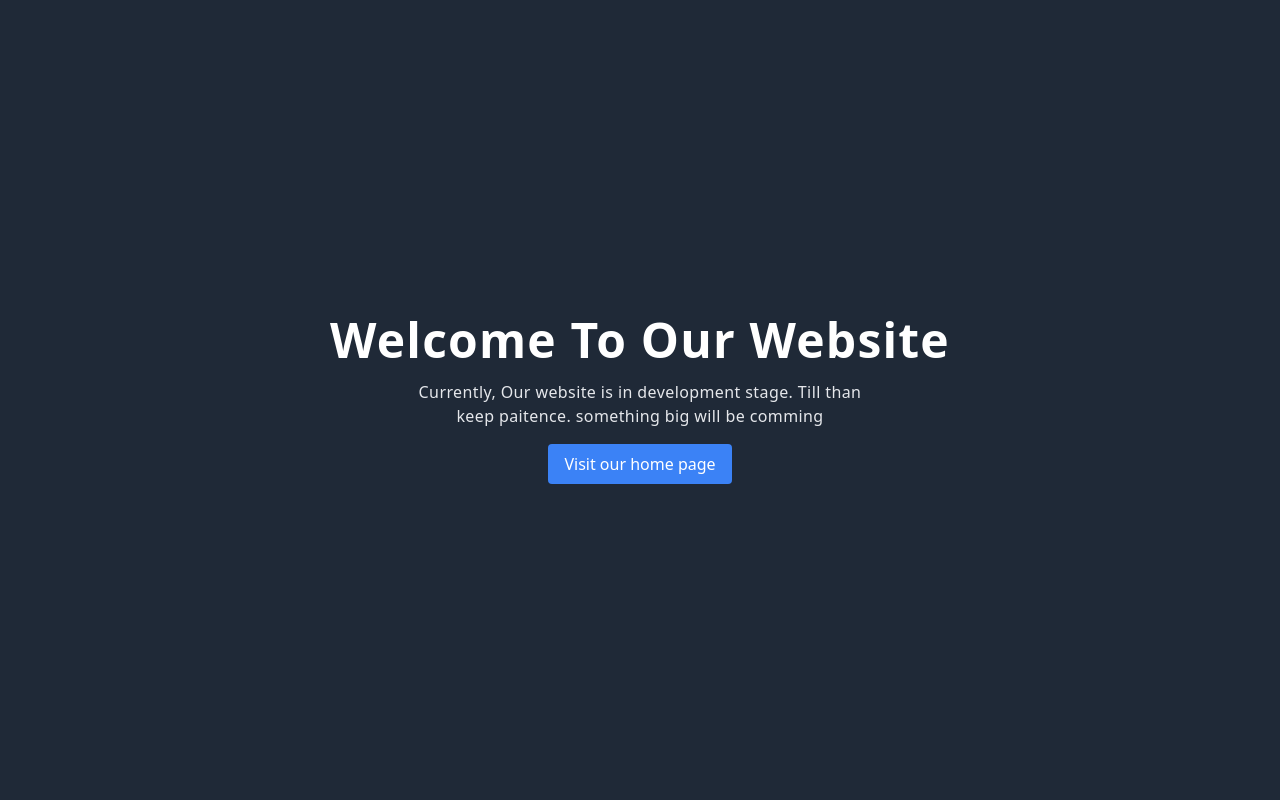
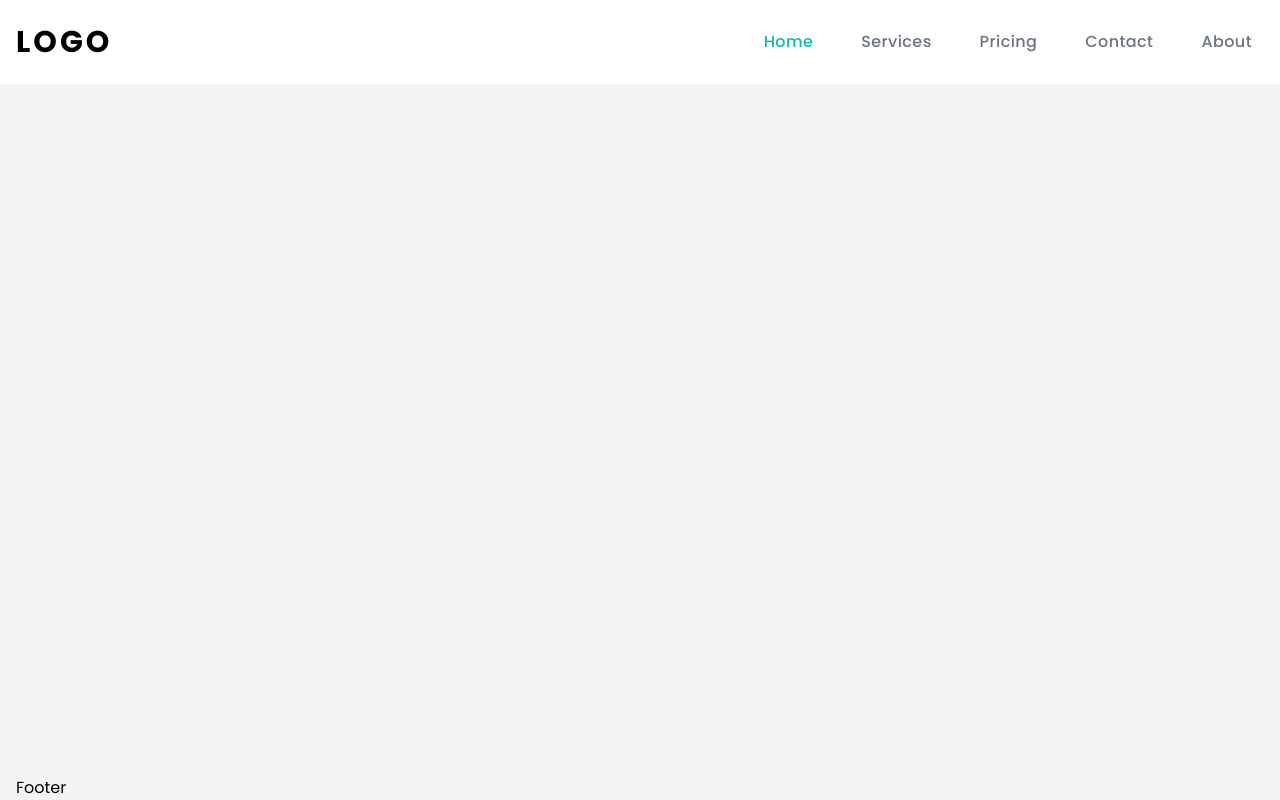
Before and after one commit to afradbhuiyan/vite-app, a website built with Vite: page index.html in a window 1280 px wide. Built offline with nearby package versions, Linux system fonts and the light colour scheme.

Commit message:
[feature] add a basic header

```diff
--- a/index.html
+++ b/index.html
@@ -5,28 +5,94 @@
           <meta http-equiv="X-UA-Compatible" content="IE=edge">
           <meta name="viewport" content="width=device-width, initial-scale=1.0">
           <title>Document</title>
+          <link rel="preconnect" href="https://fonts.googleapis.com">
+          <link rel="preconnect" href="https://fonts.gstatic.com" crossorigin>
+          <link href="https://fonts.googleapis.com/css2?family=Poppins:wght@300;400;500;600;700;800;900&display=swap" rel="stylesheet">
           <link rel="shortcut icon" href="/favicon.svg" type="image/svg+xml">
      </head>
 
-     <body>
+     <body class="w-full bg-gray-100">
 
-          <main class="w-full min-h-screen bg-gray-800 flex items-center">
-               <div class="container mx-auto">
-                    <div class="flex flex-col items-center justify-center">
-                         <h1 class="tracking-wide capitalize text-5xl font-semibold text-center text-white">
-                              Welcome to our website
-                         </h1>
+          <div id="app" class="w-full min-h-screen flex flex-col">
+               <!-- Header Starts -->
+               <header class="w-full bg-white py-6">
+                    <div class="container flex items-center justify-between">
+                         <div class="header-block">
+                              <a class="inline-block uppercase tracking-widest font-bold text-3xl" href="#">
+                                   Logo
+                              </a>
+                         </div>
 
-                         <p class="max-w-md text-center text-gray-200 tracking-wide font-medium mt-4 mx-auto">
-                              Currently, Our website is in development stage. Till than keep paitence. something big will be comming
-                         </p>
+                         <div class="header-block">
+                              <nav>
+                                   <ul class="flex items-center space-x-6">
+                                        <li>
+                                             <a
+                                                  class="inline-block px-3 py-1 text-teal-500 hover:text-teal-600 font-medium tracking-wide rounded transition-colors duration-150 ease-linear"
+                                                  href="#"
+                                             >
+                                                  Home
+                                             </a>
+                                        </li>
 
-                         <a class="bg-blue-500 text-white px-4 py-2 rounded hover:bg-blue-700 transition-colors duration-150 ease-in-out mt-4" href="#">
-                              Visit our home page
-                         </a>
+                                        <li>
+                                             <a
+                                                  class="inline-block px-3 py-1 text-gray-500 hover:text-teal-500 font-medium tracking-wide rounded transition-colors duration-150 ease-linear"
+                                                  href="#"
+                                             >
+                                                  Services
+                                             </a>
+                                        </li>
+
+                                        <li>
+                                             <a
+                                                  class="inline-block px-3 py-1 text-gray-500 hover:text-teal-500 font-medium tracking-wide rounded transition-colors duration-150 ease-linear"
+                                                  href="#"
+                                             >
+                                                  Pricing
+                                             </a>
+                                        </li>
+
+                                        <li>
+                                             <a
+                                                  class="inline-block px-3 py-1 text-gray-500 hover:text-teal-500 font-medium tracking-wide rounded transition-colors duration-150 ease-linear"
+                                                  href="#"
+                                             >
+                                                  Contact
+                                             </a>
+                                        </li>
+
+                                        <li>
+                                             <a
+                                                  class="inline-block px-3 py-1 text-gray-500 hover:text-teal-500 font-medium tracking-wide rounded transition-colors duration-150 ease-linear"
+                                                  href="#"
+                                             >
+                                                  About
+                                             </a>
+                                        </li>
+                                   </ul>
+                              </nav>
+                         </div>
                     </div>
-               </div>
-          </main>
+               </header>
+               <!-- Header Ends -->
+
+               <main class="w-full">
+                    <div class="container">
+
+                    </div>
+               </main>
+
+               <!-- Footer Starts -->
+               <footer class="mt-auto">
+                    <div class="container">
+                         <h1>Footer</h1>
+                    </div>
+               </footer>
+               <!-- Footer Ends -->
+          </div>
+
+
 
           <script type="module" src="./src/main.js"></script>
      </body>
--- a/tailwind.config.js
+++ b/tailwind.config.js
@@ -1,9 +1,20 @@
+const defaultTheme = require('tailwindcss/defaultTheme');
+
 /** @type {import('tailwindcss').Config} */
 module.exports = {
   content: [
     './*.html',
   ],
   theme: {
+    container: {
+      center: true,
+      padding: '1rem'
+    },
+
+    fontFamily: {
+      sans: ['Poppins', ...defaultTheme.fontFamily.sans],
+    },
+
     extend: {},
   },
   plugins: [],
```
